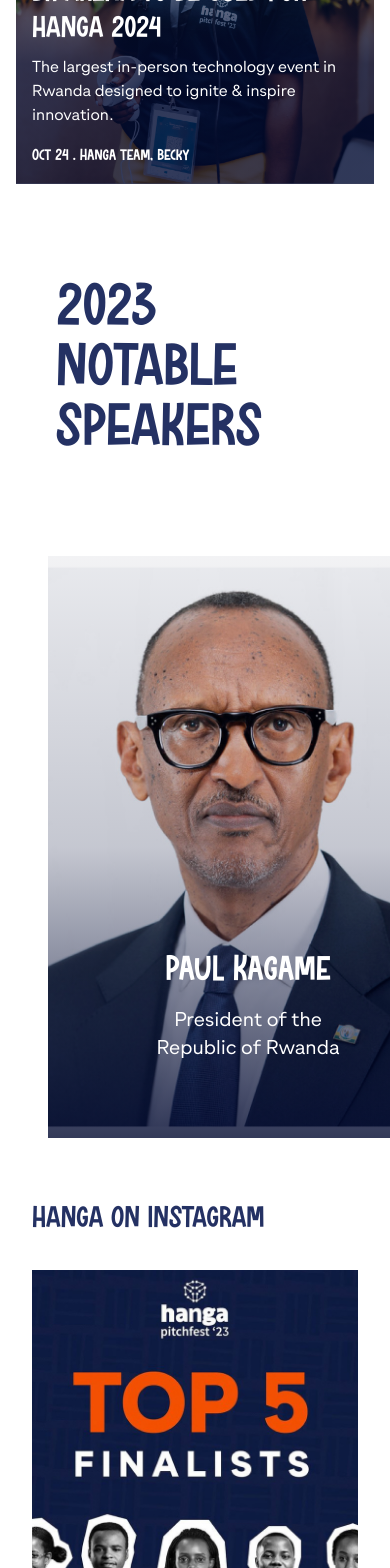
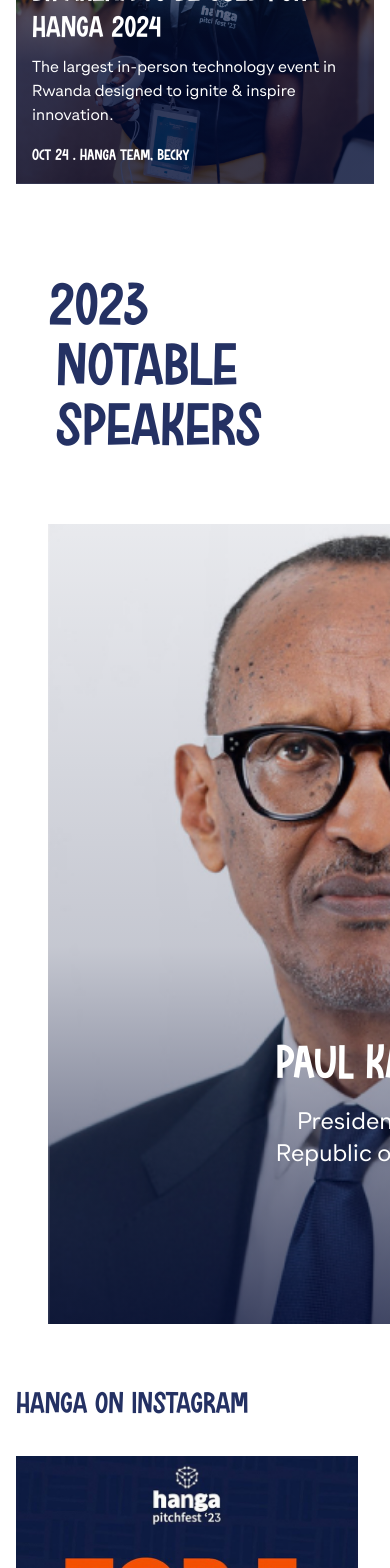
Before and after one commit to Pixeleye-Rwanda/HangaPitch-fest, a Vue app: page / in a window 390 px wide. Shown: the part 8550-10118 px from the top of the page. Built offline with nearby package versions, Linux system fonts and the light colour scheme.

Commit message:
responsive carousel

```diff
--- a/src/views/HomePage.vue
+++ b/src/views/HomePage.vue
@@ -321,24 +321,25 @@
       </div>
 
       <!--------- section nine ---------->
-      <div class="">
+      <div class="lg:-mb-10  ">
         <div class="mt-24 ml-12 space-x-2">
-          <h1 class="font-rockinsoda text-6xl text-navy ml-2">2023</h1>
+          <h1 class="font-rockinsoda text-6xl text-navy ">2023</h1>
         <h1 class="font-rockinsoda text-6xl text-navy">NOTABLE SPEAKERS</h1>
         </div>
-        <div class="relative overflow-x-hidden mt-24 ml-12" style="height: 582px;">
+        <div class="relative overflow-hidden mt-16 ml-12" style="height: 800px;">
           <div class="flex animate-scroll absolute" :style="{ width: `${individuals.length * 800}px` }">
             <template v-for="(_, loopIndex) in 1">
-              <div v-for="(individual, index) in individuals" :key="`${loopIndex}-${index}`" class="relative h-[582px] w-[400px] flex-shrink-0">
+              <div v-for="(individual, index) in individuals" :key="`${loopIndex}-${index}`"
+              class="relative h-[100vh] w-[80vh] flex-shrink-0">
                 <img :src="individual.image" class="w-full h-full object-cover">
                 <div class="absolute inset-0" :style="{ background: individual.gradient }"></div>
-                <div class="text-4xl font-rockinsoda text-white absolute inset-0 flex items-center justify-center">
+                <div class="text-5xl font-rockinsoda text-white absolute inset-0 flex items-center justify-center">
                   <div class="space-y-4">
                     <div class="mt-80">
                       <p class="text-center">{{ individual.name }}</p>
                     </div>
                     <div>
-                      <p class="text-white font-gramatika text-xl text-center" v-html="individual.title"></p>
+                      <p class="text-white font-gramatika text-2xl text-center" v-html="individual.title"></p>
                     </div>
                   </div>
                 </div>
@@ -350,7 +351,7 @@
       </div>
 
     <!--------- section 10 -------->
-    <div class="ml-8 mr-8 sm:ml-8 sm:mr-8  lg:ml-12 lg:mr-12">
+    <div class="ml-4 mr-8 sm:ml-8 sm:mr-8  lg:ml-12 lg:mr-12">
       <div class="mt-16 sm:mt-24 lg:mt-32">
         <h1 class="font-rockinsoda text-3xl sm:text-4xl lg:text-6xl text-navy">
           HANGA ON INSTAGRAM
```
